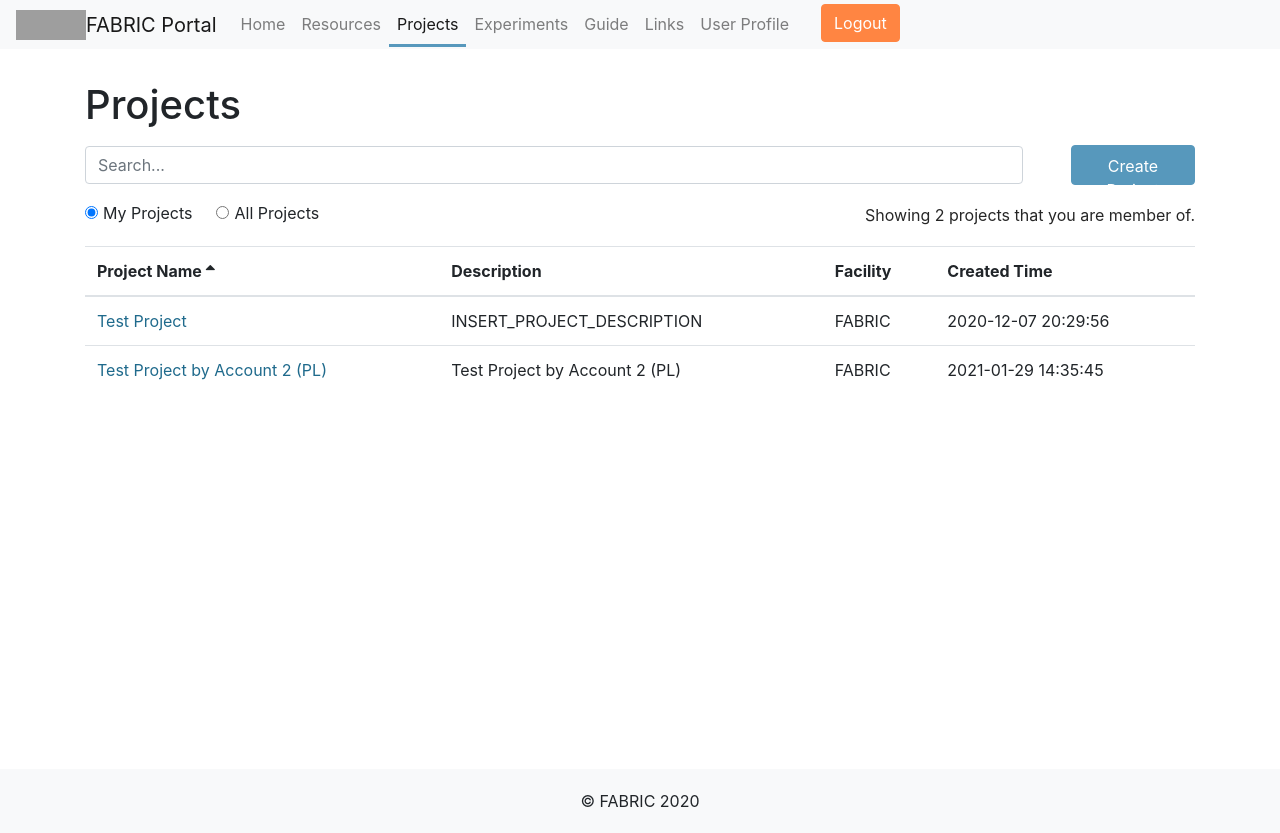
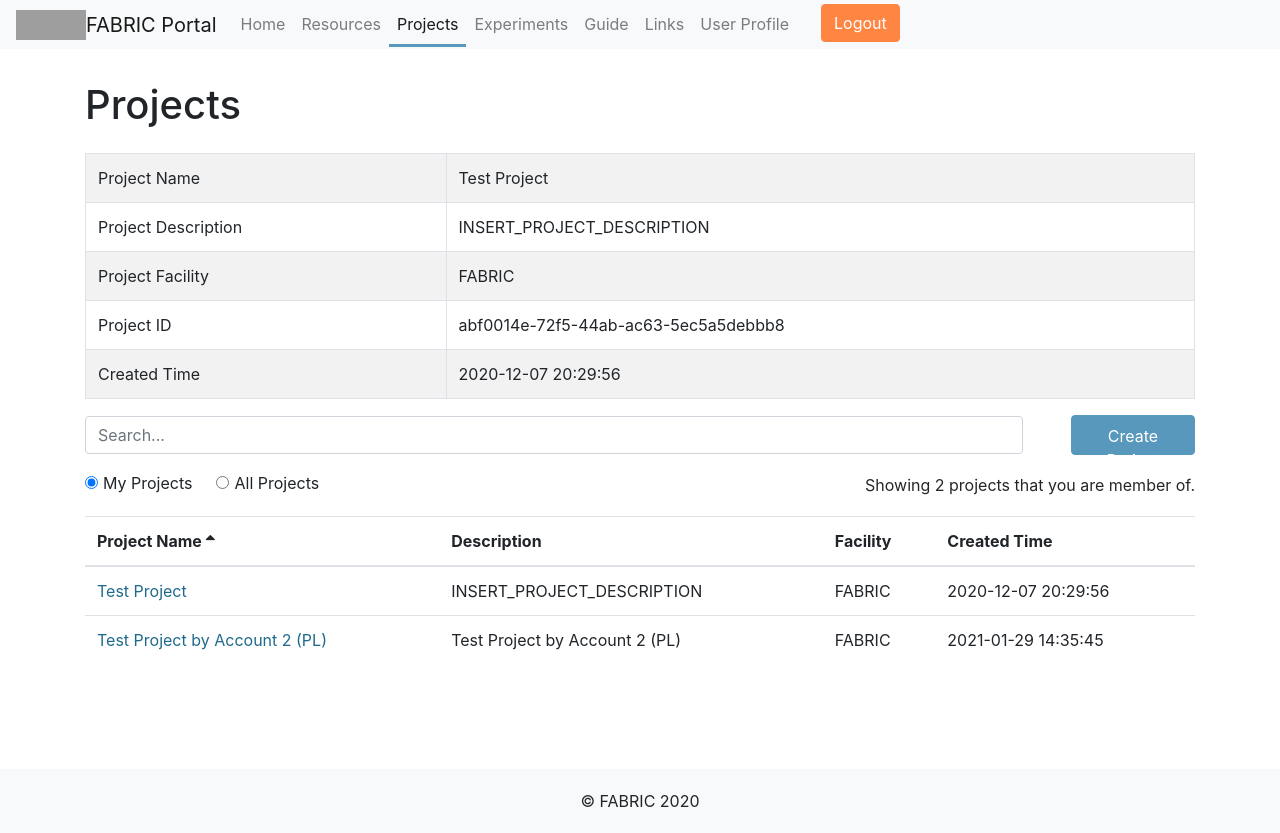
Before and after one commit to fabric-testbed/fabric-portal, a React (Create React App) app: page /projects in a window 1280 px wide. Built offline with nearby package versions, Linux system fonts and the light colour scheme; grey boxes are pictures that could not be loaded.

Commit message:
#39: added basic project form

```diff
--- /dev/null
+++ b/src/components/Project/BasicProjectForm.jsx
@@ -0,0 +1,37 @@
+import React from "react";
+import _ from "lodash";
+
+// FOR NON PROJECT MEMBER & NON FACILITY OPERATOR
+// ONLY SHOW BASIC PROJECT INFO: NAME, DESCRIPTION, FACILITY
+// AND BUTTON TO "REQUEST TO JOIN"
+
+const projectStaticInfoRows = [
+  { label: "Project Name", path: "name" },
+  { label: "Project Description", path: "description" },
+  { label: "Project Facility", path: "facility" },
+  { label: "Project ID", path: "uuid" },
+  { label: "Created Time", path: "created_time" },
+];
+
+const BasicProjectForm = ({project}) =>{
+    return (
+      <div>
+        <table className="table table-striped table-bordered mt-4">
+          <tbody>
+            {projectStaticInfoRows.map((row, index) => {
+              return (
+                <tr key={`project-basic-info-${index}`}>
+                  <td>{row.label}</td>
+                  <td>
+                    {_.get(project, row.path)}
+                  </td>
+                </tr>
+              );
+            })}
+          </tbody>
+        </table>
+      </div>
+    )
+}
+
+export default BasicProjectForm;
--- a/src/pages/ProjectsTable.jsx
+++ b/src/components/Project/ProjectsTable.jsx
@@ -1,6 +1,6 @@
 import React, { Component } from "react";
 import { Link } from "react-router-dom";
-import Table from "../components/common/Table";
+import Table from "../common/Table";
 
 class ProjectsTable extends Component {
   columns = [
--- a/src/pages/Projects.jsx
+++ b/src/pages/Projects.jsx
@@ -2,8 +2,9 @@ import React from "react";
 import { Link } from "react-router-dom";
 import Pagination from "../components/common/Pagination";
 import SearchBox from "../components/common/SearchBox";
-import ProjectsTable from "./ProjectsTable";
+import ProjectsTable from "../components/Project/ProjectsTable";
 import RadioBtnGroup from "../components/common/RadioBtnGroup";
+import BasicProjectForm from "../components/Project/BasicProjectForm";
 
 import { getWhoAmI } from "../services/userInformationService.js";
 import { getCurrentUser } from "../services/prPeopleService.js";
@@ -193,6 +194,7 @@ class Projects extends React.Component {
     return (
       <div className="container">
         <h1>Projects</h1>
+        <BasicProjectForm project={this.state.myProjects[0]} />
         <div className="toolbar">
           <SearchBox
             value={searchQuery}
```
